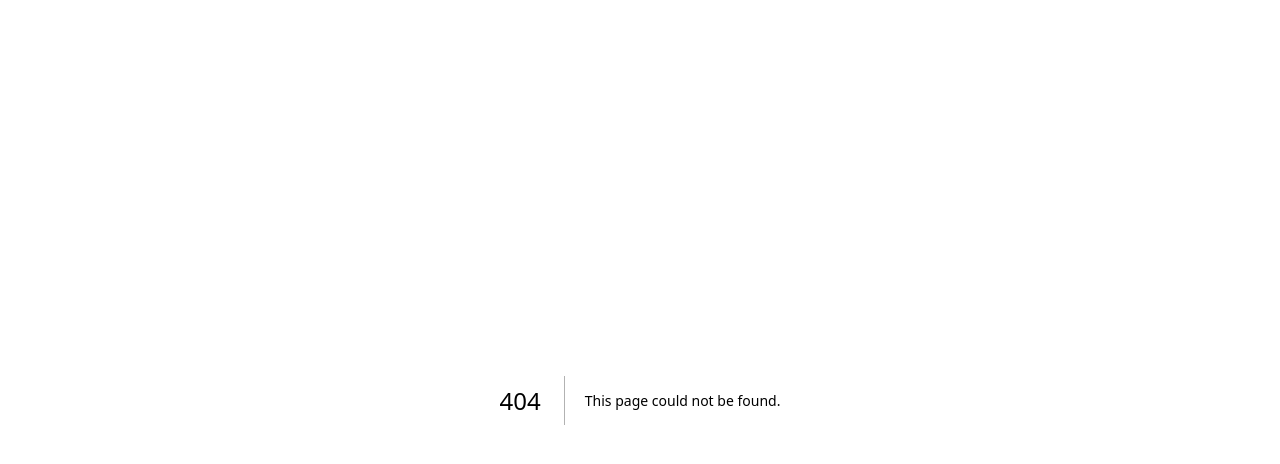
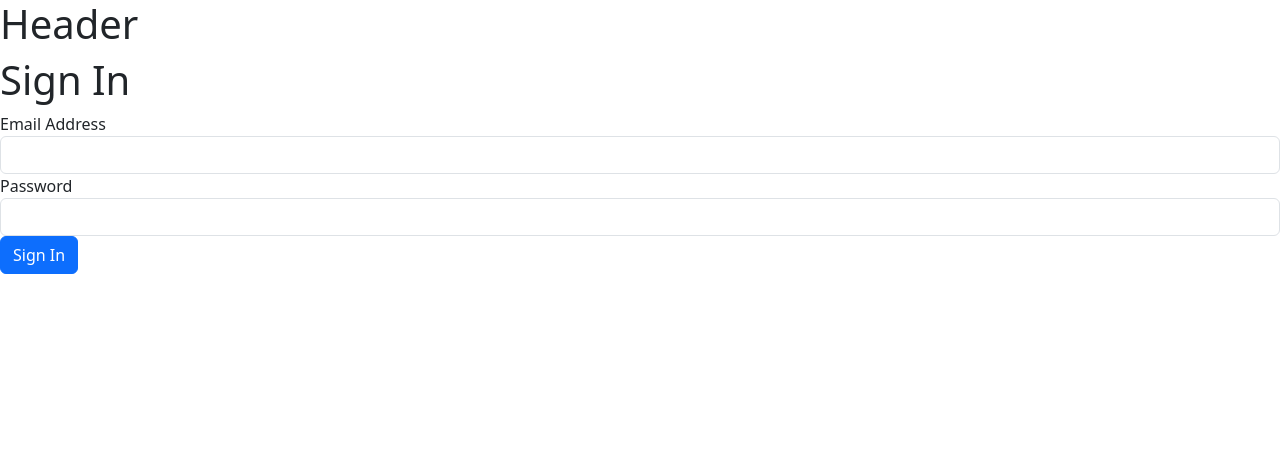
Before and after one commit to akhmadmamirov/ticketshow, a Next.js app in the folder client/: page /auth/signin in a window 1280 px wide. Before the commit this address had no page. Shown: the top 464 px of the page. Built offline with nearby package versions, Linux system fonts and the light colour scheme.

Commit message:
finishin signup and adding signin

```diff
--- a/client/pages/_app.js
+++ b/client/pages/_app.js
@@ -1,5 +1,10 @@
 import 'bootstrap/dist/css/bootstrap.css'
 
 export default ({ Component, pageProps }) => {
-  return <Component {...pageProps} />
+  return (
+      <div>
+          <h1>Header</h1>
+          <Component {...pageProps} />
+      </div>
+    )
 }
--- /dev/null
+++ b/client/pages/auth/signin.js
@@ -0,0 +1,49 @@
+import { useState } from 'react';
+import useRequest from '../../hooks/use-request';
+import Router from 'next/router'
+
+export default () => {
+  const [email, setEmail] = useState('');
+  const [password, setPassword] = useState('');
+  const {doRequest, errors} = useRequest({
+    url: '/api/users/signin',
+    method: 'post',
+    body: {
+      email, password
+    },
+    onSuccess: () => Router.push('/')
+  })
+
+  const onSubmit = async (event) => {
+    event.preventDefault();
+
+    await doRequest()
+  };
+
+  return (
+    <form onSubmit={onSubmit}>
+      <h1>Sign In</h1>
+      <div className="form-group">
+        <label>Email Address</label>
+        <input
+          value={email}
+          onChange={e => setEmail(e.target.value)}
+          className="form-control"
+        />
+      </div>
+      <div className="form-group">
+        <label>Password</label>
+        <input
+          value={password}
+          onChange={e => setPassword(e.target.value)}
+          type="password"
+          className="form-control"
+        />
+      </div>
+
+      {errors}
+
+      <button className="btn btn-primary">Sign In</button>
+    </form>
+  );
+};
--- a/client/pages/banana.js
+++ /dev/null
@@ -1,3 +0,0 @@
-export default() => {
-  return <h1>Banana2</h1>
-}
```
Also changed, not shown: client/api/build-client.js (added, +16 -0 lines), client/pages/index.js (+11 -24 lines).
